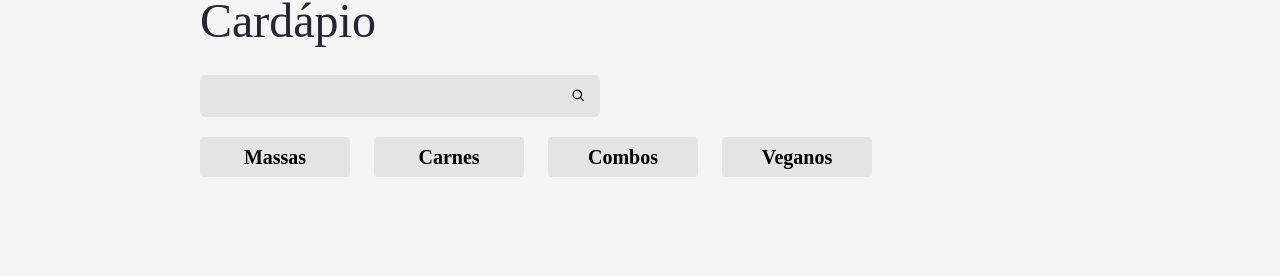
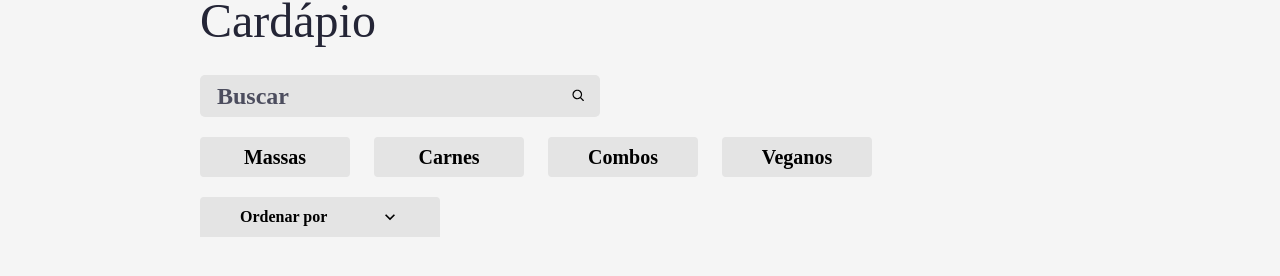
Before and after one commit to brunoleo223/restaurant-projetc, a React (Create React App) app: page / in a window 1280 px wide. Shown: the part 460-736 px from the top of the page. Built offline with nearby package versions, Linux system fonts and the light colour scheme; a web font is replaced by a local one.

Commit message:
custom select

```diff
--- a/src/components/Cardapio/Buscador/index.tsx
+++ b/src/components/Cardapio/Buscador/index.tsx
@@ -14,6 +14,7 @@
             type="text"
             value={busca}
             onChange={(e) => setBusca(e.target.value)}
+            placeholder="Buscar"
         />
         <CgSearch className={styles.buscador__icone} />
     </div>
--- /dev/null
+++ b/src/components/Ordenador/Ordenador.module.scss
@@ -0,0 +1,49 @@
+@import "styles/variaveis";
+
+.ordenador {
+  align-items: center;
+  background-color: $grey;
+  border: none;
+  border-top-left-radius: 4px;
+  border-top-right-radius: 4px;
+  display: flex;
+  font-size: 1rem;
+  font-weight: bold;
+  height: 40px;
+  justify-content: space-between;
+  min-width: 240px;
+  padding: 0 40px;
+  position: relative;
+  &--ativo {
+    background-color: $blue;
+    color: white;
+  }
+  &__options {
+    display: none;
+    position: absolute;
+    left: 0;
+    flex-direction: column;
+    top: 100%;
+    width: 100%;
+    &--ativo {
+      display: flex;
+    }
+  }
+  &__option {
+    align-items: center;
+    background-color: $grey;
+    border-top: 2px solid $light-grey;
+    box-sizing: border-box;
+    color: $black;
+    display: flex;
+    height: 40px;
+    justify-content: center;
+    width: inherit;
+    &:hover,
+    &--ativo {
+      background-color: $blue;
+      cursor: pointer;
+      color: white;
+    }
+  }
+}
--- /dev/null
+++ b/src/components/Ordenador/index.tsx
@@ -0,0 +1,40 @@
+import styles from './Ordenador.module.scss';
+import opcoes from './opcoes.json'
+import { useState } from 'react';
+import classNames from 'classnames'
+import { MdKeyboardArrowUp, MdKeyboardArrowDown } from 'react-icons/md'
+
+interface OrdenadorProsp{
+    ordenador: string;
+    setOrdenador: React.Dispatch<React.SetStateAction<string>>;
+}
+
+function Ordenador({ ordenador, setOrdenador }: OrdenadorProsp) {
+    const [aberto, setAberto] = useState(false)
+    const nomeOrdenador = ordenador && opcoes.find(opcao => opcao.value === ordenador)?.nome
+  return (
+    <button
+        className={classNames({
+            [styles.ordenador]: true,
+            [styles['ordenador--ativo']]: ordenador !== ""
+,        })}
+        onClick={() => setAberto(!aberto)}
+        onBlur={() => setAberto(false)}
+    >
+        <span>{nomeOrdenador || 'Ordenar por'}</span>
+        {aberto ? <MdKeyboardArrowUp size={20} /> : <MdKeyboardArrowDown size={20} /> }
+        <div className={classNames({
+            [styles.ordenador__options]: true,
+            [styles['ordenador__options--ativo']]: aberto
+        })}>
+            {opcoes.map(opcao => (
+                <div onClick={() => setOrdenador(opcao.value)} className={styles.ordenador__option} key={opcao.value}>
+                {opcao.nome}
+            </div>
+            ))}
+        </div>
+    </button>
+  )
+}
+
+export default Ordenador
--- /dev/null
+++ b/src/components/Ordenador/opcoes.json
@@ -0,0 +1,18 @@
+[
+    {
+      "nome": "",
+      "value": ""
+    },
+    {
+      "nome": "Porção",
+      "value": "porcao"
+    },
+    {
+      "nome": "Qtd. pessoas",
+      "value": "qtd_pessoas"
+    },
+    {
+      "nome": "Preço",
+      "value": "preco"
+    }
+  ]
--- a/src/pages/Cardapio/index.tsx
+++ b/src/pages/Cardapio/index.tsx
@@ -3,10 +3,12 @@
 import Buscador from "components/Cardapio/Buscador";
 import { useState } from "react";
 import Filtros from "components/Cardapio/Filtros";
+import Ordenador from "components/Ordenador";
 
 export default function Cardapio() {
   const [busca, setBusca] = useState('');
   const [filtro, setFiltro] = useState<number | null>(null);
+  const [ordenador, setOrdenador] = useState('');
   return (
     <main>
       <nav className={styles.menu}>
@@ -22,6 +24,7 @@
         <Buscador busca={busca} setBusca={setBusca} />
         <div className={styles.cardapio__filtros}>
           <Filtros filtro={filtro} setFiltro={setFiltro} />
+          <Ordenador ordenador={ordenador} setOrdenador={setOrdenador} />
         </div>
       </section>
     </main>
```
